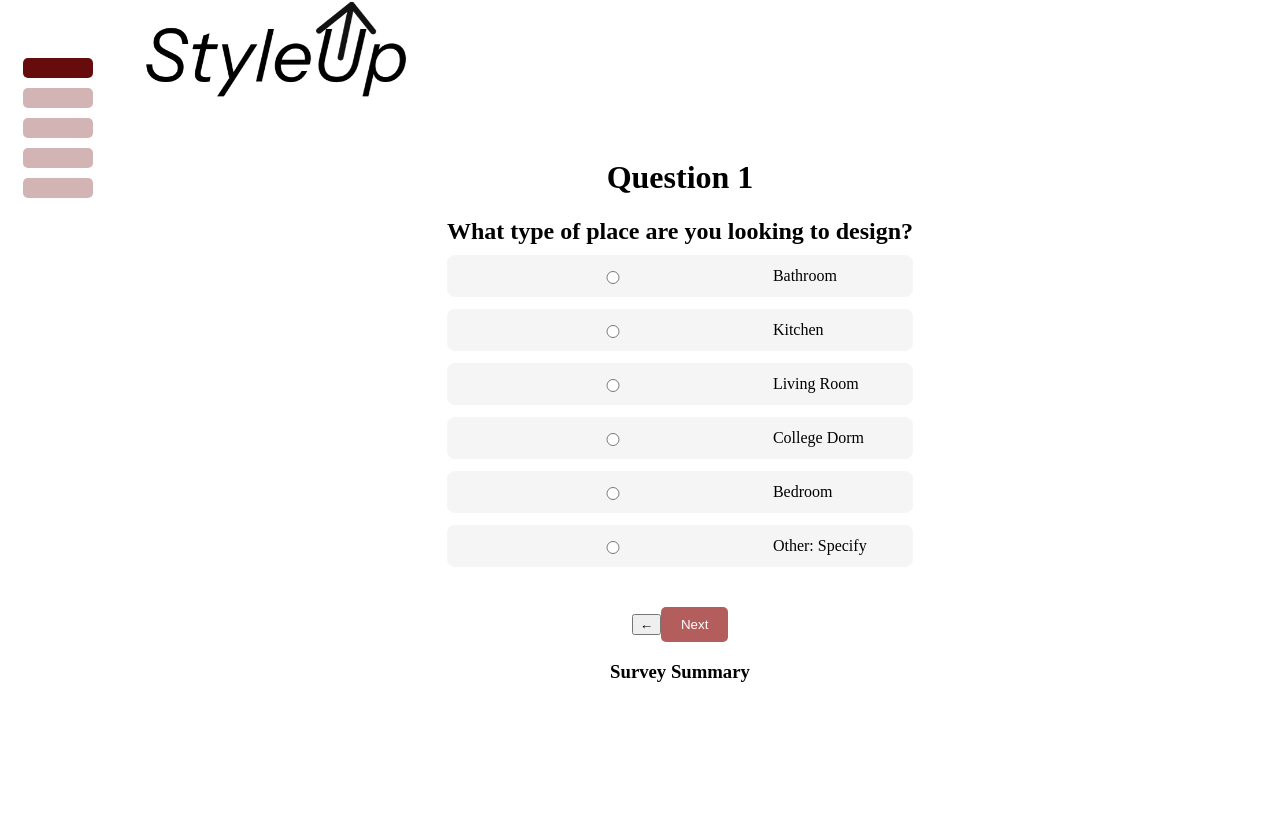
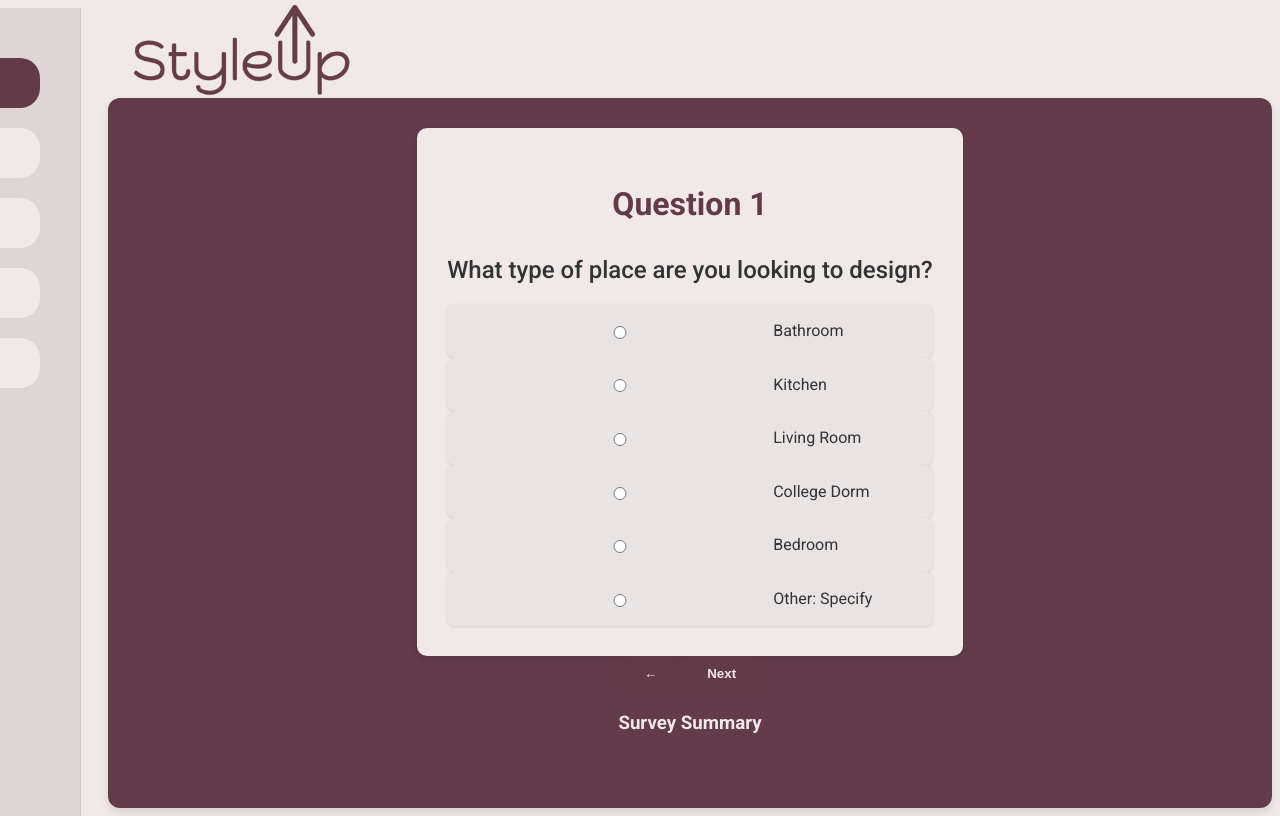
Before and after one commit to bharpe02/StyleUp, a React (Create React App) app in the folder front-end/: page /Survey in a window 1280 px wide. Built offline with nearby package versions, Linux system fonts and the light colour scheme.

Commit message:
Question 4 and Survey UI

```diff
--- a/front-end/src/assets/stylesheets/SurveyPage.css
+++ b/front-end/src/assets/stylesheets/SurveyPage.css
@@ -1,140 +1,206 @@
+@import url('https://fonts.googleapis.com/css2?family=Roboto:wght@400;500;700&display=swap');
 /*Survey Page*/
+
+body {
+  font-family: 'Roboto', sans-serif; /* Main font for text */
+  color: #333333; /* Dark gray for better readability */
+  background-color: #F1E8E8; /* Light pinkish background */
+  line-height: 1.6;
+}
 
 .survey-page {
   display: flex;
-  flex-direction: row; /* Align sidebar and content horizontally */
+  /*flex-direction: row; /* Align sidebar and content horizontally */
   height: 100vh; /* Ensure the full height is used */
+  background-color: #F1E8E8;
+}
+
+.survey-sidebar {
+  width: 150px; /* Set the new desired width */
+  position: fixed; /* Fix it to the left side of the screen */
+  left: -70px; /* Move it to the left by the amount of extra width */
+  background-color: #e0d5d5; /* Sidebar background color */
+  border-right: 1px solid #ccc;
+  height: 100vh;
+  display: flex;
+  flex-direction: column;
+  align-items: center;
+  justify-content: flex-start;
+  padding-top: 50px;
+}
+
+.sidebar-item {
+  width: 70px;
+  height: 50px;
+  margin-bottom: 20px;
+  transition: transform 0.2s ease;
+  border-radius: 20px;
+  align-items: center;
+}
+
+.sidebar-item:hover {
+  transform: translateY(-2px);
 }
 
 .main-content {
   flex: 1;
-  padding: 20px;
-  margin-left: 80px; /* Make room for the sidebar */
+  padding: 30px;
+  margin-left: 100px; /* Make room for the sidebar */
   overflow-y: auto; /* In case the content overflows */
+  background-color: #633B4B;
+  box-shadow: 0 4px 8px rgba(0,0,0,0.1);
+  border-radius: 12px;
+  color: #F1E8E8;
 }
 
-.survey-sidebar {
-  width: 60px; /* Sidebar width */
-  display: flex;
-  flex-direction: column;
-  align-items: center;
-  background: #fff;
-  height: 100vh; /* Full height for the sidebar */
-  justify-content: flex-start; /* Align rectangles at the top */
-  padding-top: 50px;
-  margin-left: 20px; /* Spacing from the left */
-  position: fixed; /* Fix sidebar in place */
+.question-container {
+  padding: 30px;
+  border-radius: 10px;
+  background-color: #F1E8E8;
+  box-shadow: 0 2px 6px rgba(0,0,0,0.1);
+  color: #333333;
+  /*background-color: #d3b4b4;*/
+
 }
-
-.sidebar-item {
-  width: 70px;
-  height: 20px;
-  margin-bottom: 10px;
-  border-radius: 5px;
-}
-
-.nav-button {
-  background: #b35d5d;
-  color: white;
-  padding: 10px 20px;
-  border: none;
-  border-radius: 5px;
-  cursor: pointer;
-}
-
-/*General*/
-
-.question-container {
-  padding: 20px;
+h1 {
+  font-size: 2rem; /* Large font size for main question title */
+  font-weight: 700; /* Bold font weight */
+  text-align: center;
+  color: #633B48; /* Dark theme color for main headers */
+  margin-bottom: 20px;
 }
 
 h2 {
-  font-size: 24px;
-  margin-bottom: 10px;
+  font-size: 1.5rem; /* Slightly smaller for subtitle */
+  font-weight: 500;
+  color: #333333; /* Dark gray for readability */
+  margin-bottom: 15px;
+  text-align: center;
 }
 
-/*Question 1*/
-.options {
-  display: flex;
-  flex-direction: column;
-  gap: 12px;
+/* Button Styling */
+.nav-button, .next-button, .back-button {
+  background-color: #633B48; /* Dark theme color for buttons */
+  color: #F1E8E8; /* Light theme color for contrast */
+  padding: 10px 25px;
+  border: none;
+  border-radius: 8px;
+  font-weight: bold;
+  cursor: pointer;
+  transition: background-color 0.3s ease, transform 0.1s ease;
 }
 
+.nav-button:hover, .next-button:hover, .back-button:hover {
+  background-color: #7f5568; /* Slightly lighter on hover */
+  transform: translateY(-2px);
+}
+
+.nav-button:active, .next-button:active, .back-button:active {
+  background-color: #5a2f3a; /* Darker shade on click */
+  transform: translateY(1px);
+}
+
+/* Option Styling (Question 1) */
 .option {
   display: flex;
   align-items: center;
-  background: #f5f5f5;
-  padding: 12px 16px;
+  background: #eae3e3; /* Soft gray background for options */
+  padding: 14px 18px;
   border-radius: 8px;
   cursor: pointer;
   transition: background-color 0.2s ease, transform 0.1s ease;
-  font-size: 16px;
-}
-
-.option input[type="radio"] {
-  margin-right: 10px;
-  margin-left: 0;
+  font-size: 1rem;
+  box-shadow: 0 1px 3px rgba(0, 0, 0, 0.1);
+  color: #333333; /* Dark text for readability */
 }
 
 .option:hover {
-  background: #e0e0e0;
-  transform: translateY(-1px);
+  background: #d6c8c8; /* Light pinkish gray on hover */
+  transform: translateY(-2px);
 }
 
-.next-button {
-  background: #b35d5d;
-  color: white;
-  padding: 10px 20px;
-  border: none;
-  border-radius: 5px;
-  margin-top: 20px;
-  cursor: pointer;
-}
-
-.next-button:hover {
-  background: #9c4d4d;
-}
-
-/*Question 2*/
-.color-options {
-  display: flex;
-  gap: 10px;
-  margin-bottom: 20px;
-}
-
+/* Color Options (Question 2) */
 .color-option {
-  width: 40px;
-  height: 40px;
+  width: 45px;
+  height: 45px;
   border-radius: 5px;
   cursor: pointer;
+  transition: transform 0.2s ease, box-shadow 0.2s ease;
+  background-color: #633B48; /* Deep theme color */
 }
 
 .color-option.selected {
-  border: 3px solid #55dc75; /* Gold border for selected state */
-  box-shadow: 0 0 5px rgba(0, 0, 0, 0.5);
+  border: 3px solid #F1E8E8; /* Light theme border for selected state */
+  box-shadow: 0 4px 8px rgba(0, 0, 0, 0.2);
 }
 
+.color-option:hover {
+  transform: scale(1.1);
+}
 
-
-/*Question 3*/
+/* Aesthetic Options as Cards (Question 3) */
 .aesthetic-options {
   display: flex;
   flex-wrap: wrap;
+  gap: 20px; /* Even spacing */
+  justify-content: center;
 }
 
 .aesthetic-option {
-  margin-right: 15px;
-  margin-bottom: 50px;
+  width: 220px;
+  padding: 10px;
+  text-align: center;
+  border-radius: 10px;
+  overflow: hidden;
+  box-shadow: 0 2px 6px rgba(0, 0, 0, 0.1);
+  transition: transform 0.2s ease, box-shadow 0.2s ease;
+  background-color: #F1E8E8;
 }
 
 .aesthetic-option img {
-  width: 200px;
-  height: 200px;
-  margin-bottom: 10px;     /* Space between image and text */
-  border-radius: 8px;      /* Optional: rounded corners for the image */
+  width: 100%;
+  height: auto;
+  border-radius: 8px;
+}
+
+.aesthetic-option:hover {
+  transform: scale(1.05);
+  box-shadow: 0 4px 10px rgba(0, 0, 0, 0.15);
 }
 
 .checkbox-large {
-  transform: scale(2); /* Adjust scale as needed */
-  margin-bottom: 10px;
+  transform: scale(1.5); /* Large checkbox */
+  margin-top: 10px;
+  color: #333333;
 }
+
+/* Budget Slider (Question 4) */
+.budget-slider {
+  width: 100%;
+  margin-top: 20px;
+  height: 8px;
+  border-radius: 4px;
+  background-color: #d6c8c8; /* Light pinkish gray for slider track */
+  outline: none;
+}
+
+.budget-slider::-webkit-slider-thumb {
+  width: 20px;
+  height: 20px;
+  background-color: #633B48; /* Deep theme color for thumb */
+  border-radius: 50%;
+  cursor: pointer;
+  transition: transform 0.2s ease;
+}
+
+.budget-slider::-webkit-slider-thumb:hover {
+  transform: scale(1.1);
+}
+
+.budget-display {
+  font-size: 1.2em;
+  font-weight: 500;
+  color: #333333;
+  text-align: center;
+  margin-top: 10px;
+}
--- /dev/null
+++ b/front-end/src/components/Question4.js
@@ -0,0 +1,44 @@
+import React, { useState } from 'react';
+import PropTypes from 'prop-types';
+import '../assets/stylesheets/SurveyPage.css';
+
+function Question4({ onAnswer }) {
+  // State to keep track of the budget selection
+  const [budget, setBudget] = useState(5); // Initialize to the minimum value
+
+  const handleBudgetChange = (event) => {
+    const newBudget = parseInt(event.target.value, 10);
+    setBudget(newBudget);
+    onAnswer(newBudget);
+  };
+
+  const displayBudget = () => {
+    if (budget == 5) return "<= $5";
+    if (budget == 500) return ">= $500";
+    return `$${budget}`;
+  }
+
+  return (
+    <div className="question-container">
+      <h1>Question 4</h1>
+      <h2>What is your budget?</h2>
+      <input
+        type="range"
+        min="5"
+        max="500"
+        value={budget}
+        onChange={handleBudgetChange}
+        className="budget-slider"
+      />
+      <div className="budget-display">
+        Selected Budget: ${budget}
+      </div>
+    </div>
+  );
+}
+
+Question4.propTypes = {
+  onAnswer: PropTypes.func.isRequired,
+};
+
+export default Question4;
--- a/front-end/src/components/SurveySidebar.js
+++ b/front-end/src/components/SurveySidebar.js
@@ -4,8 +4,8 @@ import PropTypes from 'prop-types';
 
 function SurveySidebar({ currentQuestion }) {
   const totalQuestions = 5;
-  const darkColor = '#660C0C'; // Dark brown color
-  const lightColor = '#d3b4b4'; // Light brown color
+  const darkColor = '#633B48'; // Dark brown color
+  const lightColor = '#F1E8E8'; // Light brown color
 
   const sidebarItems = useMemo(() =>
     Array.from({ length: totalQuestions }, (_, index) => ({
--- a/front-end/src/pages/SurveyPage.js
+++ b/front-end/src/pages/SurveyPage.js
@@ -3,6 +3,7 @@ import { useNavigate } from 'react-router-dom';
 import Question1 from '../components/Question1';
 import Question2 from '../components/Question2';
 import Question3 from '../components/Question3.js';
+import Question4 from '../components/Question4';
 import LogoButton from '../components/LogoButton.js';
 import SurveySidebar from '../components/SurveySidebar.js';
 
@@ -38,6 +39,8 @@ function SurveyPage() {
         {currentQuestion === 1 && <Question1 onAnswer={(answer) => handleAnswer('Question 1', answer)}/>}
         {currentQuestion === 2 && <Question2 onAnswer={(answer) => handleAnswer('Question 2', answer)}/>}
         {currentQuestion === 3 && <Question3 onAnswer={(answer) => handleAnswer('Question 3', answer)}/>}
+        {currentQuestion === 4 && <Question4 onAnswer={(answer) => handleAnswer('Question 4', answer)} />}
+
         {/* Add more questions similarly */}
         <div className="nav-buttons">
           <button className="back-button" onClick={handlePrevious}>←</button>
```
Also changed, not shown: front-end/src/assets/images/LOGO.png.
